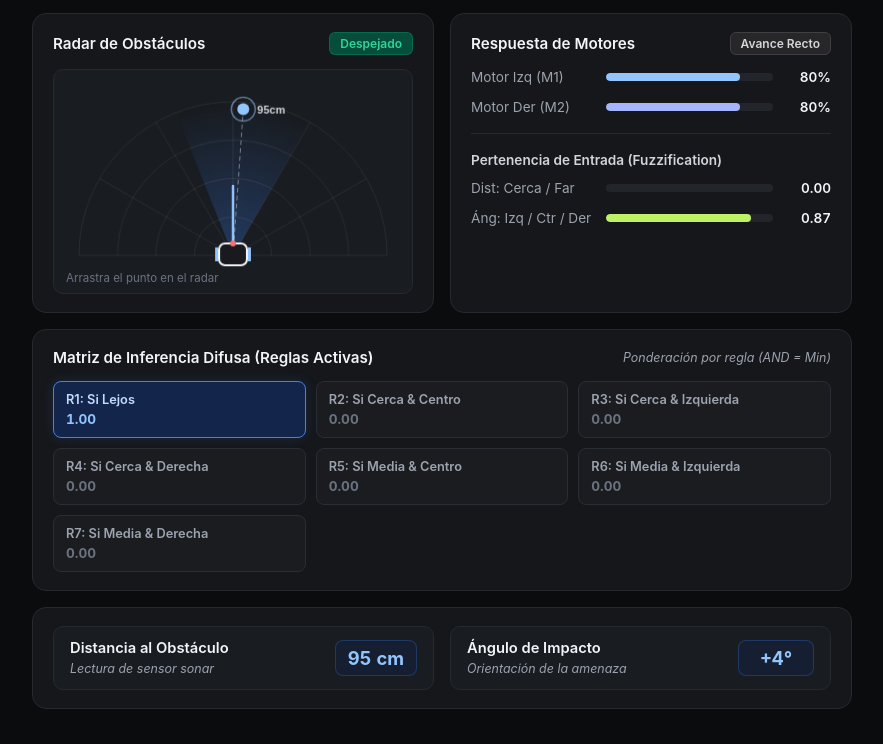
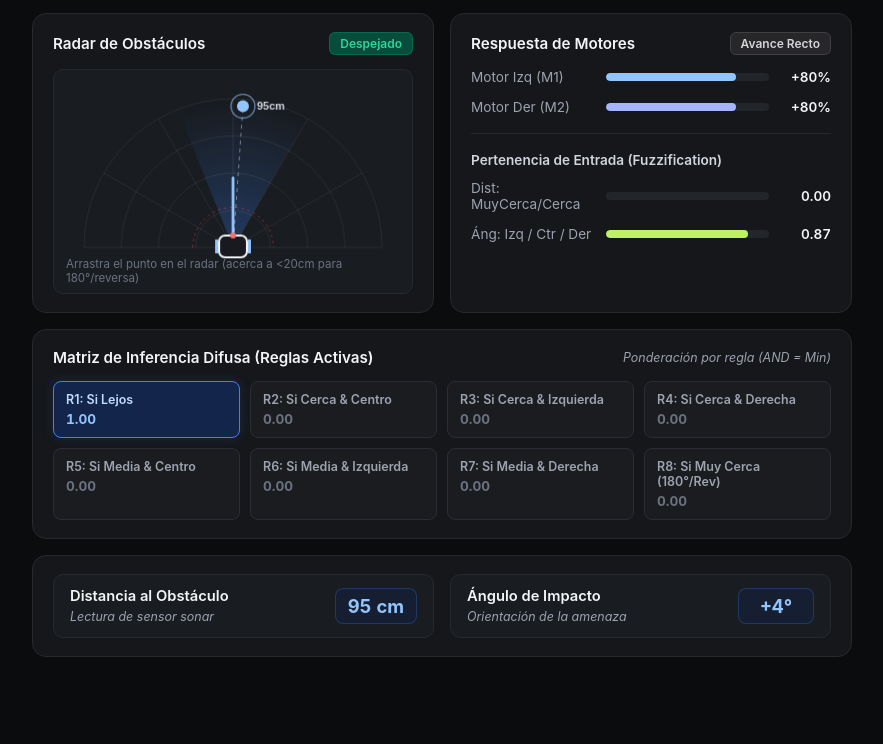
Before and after one commit to ALUN403/Simulacion, a plain HTML site: page Reglas_difusas.html in a window 1280 px wide. Shown: the part 56-800 px from the top of the page, without its empty margins (198-1081 px from the left). Drawn offline with Linux system fonts and the light colour scheme.

Commit message:
Update Reglas_difusas.html

```diff
--- a/Reglas_difusas.html
+++ b/Reglas_difusas.html
@@ -16,8 +16,11 @@
       --accent-indigo: #a5b4fc;
       --accent-green: #34d399;
       --accent-lime: #bef264;
+      --accent-red: #f87171;
       --rule-active-bg: #13254b;
       --rule-active-border: #3b82f6;
+      --rule-danger-bg: #450a0a;
+      --rule-danger-border: #ef4444;
       --rule-inactive-bg: #1a1c20;
       --rule-inactive-border: #2a2d34;
     }
@@ -164,7 +167,7 @@
 
     .metric-row {
       display: grid;
-      grid-template-columns: 125px 1fr 48px;
+      grid-template-columns: 125px 1fr 52px;
       align-items: center;
       gap: 10px;
       font-size: 0.85rem;
@@ -192,7 +195,7 @@
     .progress-fill {
       height: 100%;
       border-radius: 999px;
-      transition: width 0.06s ease-out;
+      transition: width 0.06s ease-out, background-color 0.15s ease;
     }
 
     .divider {
@@ -211,11 +214,11 @@
     /* Matriz de Inferencia Difusa */
     .rules-grid {
       display: grid;
-      grid-template-columns: repeat(3, 1fr);
+      grid-template-columns: repeat(4, 1fr);
       gap: 10px;
     }
 
-    @media (max-width: 600px) {
+    @media (max-width: 680px) {
       .rules-grid {
         grid-template-columns: repeat(2, 1fr);
       }
@@ -235,8 +238,14 @@
       box-shadow: 0 0 12px rgba(59, 130, 246, 0.18);
     }
 
+    .rule-box.danger-active {
+      background-color: var(--rule-danger-bg);
+      border-color: var(--rule-danger-border);
+      box-shadow: 0 0 14px rgba(239, 68, 68, 0.28);
+    }
+
     .rule-name {
-      font-size: 0.8rem;
+      font-size: 0.78rem;
       font-weight: 600;
       color: var(--text-secondary);
       margin-bottom: 4px;
@@ -244,6 +253,10 @@
 
     .rule-box.active .rule-name {
       color: #bfdbfe;
+    }
+
+    .rule-box.danger-active .rule-name {
+      color: #fecaca;
     }
 
     .rule-weight {
@@ -255,6 +268,10 @@
 
     .rule-box.active .rule-weight {
       color: #93c5fd;
+    }
+
+    .rule-box.danger-active .rule-weight {
+      color: #f87171;
     }
 
     /* Panel de Telemetría de Entrada (Sin Sliders) */
@@ -323,7 +340,7 @@
         </div>
         <div class="radar-box">
           <canvas id="radarCanvas" width="360" height="225"></canvas>
-          <span class="radar-hint">Arrastra el punto en el radar</span>
+          <span class="radar-hint">Arrastra el punto en el radar (acerca a &lt;20cm para 180°/reversa)</span>
         </div>
       </div>
 
@@ -340,7 +357,7 @@
             <div class="progress-track">
               <div id="bar-m1" class="progress-fill" style="width: 80%; background: var(--accent-blue);"></div>
             </div>
-            <span id="val-m1" class="metric-value">80%</span>
+            <span id="val-m1" class="metric-value">+80%</span>
           </div>
 
           <div class="metric-row">
@@ -348,7 +365,7 @@
             <div class="progress-track">
               <div id="bar-m2" class="progress-fill" style="width: 80%; background: var(--accent-indigo);"></div>
             </div>
-            <span id="val-m2" class="metric-value">80%</span>
+            <span id="val-m2" class="metric-value">+80%</span>
           </div>
         </div>
 
@@ -357,7 +374,7 @@
         <div class="section-label">Pertenencia de Entrada (Fuzzification)</div>
         <div class="metric-group">
           <div class="metric-row">
-            <span class="metric-label">Dist: Cerca / Far</span>
+            <span class="metric-label">Dist: MuyCerca/Cerca</span>
             <div class="progress-track">
               <div id="bar-fuzz-dist" class="progress-fill" style="width: 0%; background: var(--accent-green);"></div>
             </div>
@@ -410,6 +427,10 @@
         <div id="rule-r7" class="rule-box">
           <div class="rule-name">R7: Si Media & Derecha</div>
           <div id="w-r7" class="rule-weight">0.00</div>
+        </div>
+        <div id="rule-r8" class="rule-box">
+          <div class="rule-name">R8: Si Muy Cerca (180°/Rev)</div>
+          <div id="w-r8" class="rule-weight">0.00</div>
         </div>
       </div>
     </div>
@@ -468,9 +489,9 @@
     // Parámetros geométricos del radar
     const RADAR = {
       cx: canvas.width / 2,
-      cy: canvas.height - 38,
-      maxRadius: 155,
-      minRadius: 25
+      cy: canvas.height - 46,
+      maxRadius: 150,
+      minRadius: 22
     };
 
     // Funciones de pertenencia (Triangulares / Trapezoidales)
@@ -491,24 +512,33 @@
     // Motor de inferencia difusa
     function computeFuzzyLogic(dist, ang) {
       // 1. Fuzzificación de Distancia (10 cm a 100 cm)
-      const muCerca = trapmf(dist, 0, 10, 22, 55);
-      const muMedia = trimf(dist, 22, 45, 70);
-      const muLejos = trapmf(dist, 40, 65, 100, 120);
+      const muMuyCerca = trapmf(dist, 0, 10, 15, 23);  // Zona crítica de colisión (< 23 cm)
+      const muCerca    = trimf(dist, 15, 28, 55);      // Evasión cercana
+      const muMedia    = trimf(dist, 25, 48, 70);      // Precaución media
+      const muLejos    = trapmf(dist, 42, 65, 100, 120); // Camino despejado
 
       // 2. Fuzzificación de Ángulo (-90° Izquierda a +90° Derecha)
       const muIzq = trapmf(ang, -110, -90, -35, -5);
       const muCtr = trimf(ang, -30, 0, 30);
       const muDer = trapmf(ang, 5, 35, 90, 110);
 
+      // Dirección de escape 180° / Reversa según de qué lado viene el impacto
+      // Si el obstáculo está muy encima frontalmente (< 13 cm), retrocede en reversa pura (-60%, -60%)
+      // Entre 13 y 23 cm ejecuta contrarrotación de 180° (+75% / -75%) hacia el lado libre
+      const isReversePure = dist <= 13;
+      const escapeM1 = isReversePure ? -60 : (ang > 0 ? -75 : 75);
+      const escapeM2 = isReversePure ? -60 : (ang > 0 ? 75 : -75);
+
       // 3. Evaluación de Reglas (Operador AND = Math.min)
       const rules = [
-        { id: "r1", w: muLejos,                 m1: 80, m2: 80 },
-        { id: "r2", w: Math.min(muCerca, muCtr), m1: 85, m2: 15 },
-        { id: "r3", w: Math.min(muCerca, muIzq), m1: 85, m2: 20 },
-        { id: "r4", w: Math.min(muCerca, muDer), m1: 20, m2: 85 },
-        { id: "r5", w: Math.min(muMedia, muCtr), m1: 75, m2: 40 },
-        { id: "r6", w: Math.min(muMedia, muIzq), m1: 78, m2: 48 },
-        { id: "r7", w: Math.min(muMedia, muDer), m1: 48, m2: 78 }
+        { id: "r1", w: muLejos,                 m1: 80,       m2: 80 },
+        { id: "r2", w: Math.min(muCerca, muCtr), m1: 85,       m2: 15 },
+        { id: "r3", w: Math.min(muCerca, muIzq), m1: 85,       m2: 20 },
+        { id: "r4", w: Math.min(muCerca, muDer), m1: 20,       m2: 85 },
+        { id: "r5", w: Math.min(muMedia, muCtr), m1: 75,       m2: 40 },
+        { id: "r6", w: Math.min(muMedia, muIzq), m1: 78,       m2: 48 },
+        { id: "r7", w: Math.min(muMedia, muDer), m1: 48,       m2: 78 },
+        { id: "r8", w: muMuyCerca,              m1: escapeM1, m2: escapeM2 }
       ];
 
       // 4. Defuzzificación (Promedio Ponderado)
@@ -526,6 +556,7 @@
       const outM2 = sumW > 0 ? Math.round(sumM2 / sumW) : 80;
 
       return {
+        muMuyCerca,
         muCerca,
         muMedia,
         muLejos,
@@ -534,7 +565,8 @@
         muDer,
         rules,
         outM1,
-        outM2
+        outM2,
+        isReversePure
       };
     }
 
@@ -550,12 +582,10 @@
       const dx = x - RADAR.cx;
       const dy = y - RADAR.cy;
 
-      // Calcular ángulo en grados (-90° izquierda a +90° derecha)
       let angleDeg = Math.atan2(dy, dx) * (180 / Math.PI) + 90;
       if (angleDeg > 180) angleDeg -= 360;
       angleDeg = Math.max(-90, Math.min(90, Math.round(angleDeg)));
 
-      // Calcular distancia radial y mapearla a [10 cm, 100 cm]
       const pixelDist = Math.hypot(dx, dy);
       const clampedRadius = Math.max(RADAR.minRadius, Math.min(RADAR.maxRadius, pixelDist));
       const norm = (clampedRadius - RADAR.minRadius) / (RADAR.maxRadius - RADAR.minRadius);
@@ -596,31 +626,29 @@
       updateSimulation();
     });
 
-    // Permitir ajuste fino con la rueda del mouse sobre el radar
     canvas.addEventListener("wheel", (e) => {
       e.preventDefault();
       if (e.shiftKey) {
-        // Shift + Rueda ajusta el ángulo
         state.ang = Math.max(-90, Math.min(90, state.ang + Math.sign(e.deltaY) * 2));
       } else {
-        // Rueda normal ajusta la distancia
         state.dist = Math.max(10, Math.min(100, state.dist - Math.sign(e.deltaY) * 2));
       }
       updateSimulation();
     }, { passive: false });
 
     // Dibujado del Radar en Canvas
-    function drawRadar(dist, ang, outM1, outM2) {
+    function drawRadar(dist, ang, res) {
       const w = canvas.width;
       const h = canvas.height;
       ctx.clearRect(0, 0, w, h);
 
       const { cx, cy, maxRadius, minRadius } = RADAR;
+      const isEmergency = res.muMuyCerca > 0.3;
 
       // Gradiente cónico del haz sonar
       const rad = (ang - 90) * (Math.PI / 180);
       const beamGrad = ctx.createRadialGradient(cx, cy, 10, cx, cy, maxRadius);
-      beamGrad.addColorStop(0, "rgba(59, 130, 246, 0.28)");
+      beamGrad.addColorStop(0, isEmergency ? "rgba(239, 68, 68, 0.35)" : "rgba(59, 130, 246, 0.28)");
       beamGrad.addColorStop(1, "rgba(59, 130, 246, 0.0)");
 
       ctx.save();
@@ -631,6 +659,15 @@
       ctx.fillStyle = beamGrad;
       ctx.fill();
       ctx.restore();
+
+      // Zona crítica roja de colisión (< 23 cm)
+      const dangerRadius = ((23 - 10) / 90) * (maxRadius - minRadius) + minRadius;
+      ctx.beginPath();
+      ctx.arc(cx, cy, dangerRadius, Math.PI, 0, false);
+      ctx.strokeStyle = "rgba(239, 68, 68, 0.45)";
+      ctx.setLineDash([3, 3]);
+      ctx.stroke();
+      ctx.setLineDash([]);
 
       // Arcos concéntricos del radar
       ctx.strokeStyle = "rgba(255, 255, 255, 0.08)";
@@ -650,15 +687,35 @@
         ctx.stroke();
       }
 
-      // Vector resultante de dirección del robot
-      const steerAngle = ((outM1 - outM2) / 100) * 0.85 - Math.PI / 2;
-      ctx.beginPath();
-      ctx.moveTo(cx, cy - 12);
-      ctx.lineTo(cx + Math.cos(steerAngle) * 58, cy - 12 + Math.sin(steerAngle) * 58);
-      ctx.strokeStyle = "#93c5fd";
-      ctx.lineWidth = 2.5;
+      // Vector resultante de dirección / escape del robot
+      ctx.save();
+      ctx.lineWidth = 2.8;
       ctx.lineCap = "round";
-      ctx.stroke();
+
+      if (res.outM1 < 0 && res.outM2 < 0) {
+        // Reversa directa hacia atrás (+90° abajo)
+        ctx.strokeStyle = "#f87171";
+        ctx.beginPath();
+        ctx.moveTo(cx, cy + 12);
+        ctx.lineTo(cx, cy + 38);
+        ctx.stroke();
+      } else if (res.outM1 < 0 || res.outM2 < 0) {
+        // Giro de escape de 180° (arco de media vuelta)
+        const dirSign = res.outM1 > res.outM2 ? 1 : -1;
+        ctx.strokeStyle = "#f87171";
+        ctx.beginPath();
+        ctx.arc(cx, cy, 34, -Math.PI / 2, -Math.PI / 2 + dirSign * Math.PI * 0.88, dirSign < 0);
+        ctx.stroke();
+      } else {
+        // Avance / evasión normal hacia adelante
+        const steerAngle = ((res.outM1 - res.outM2) / 100) * 0.85 - Math.PI / 2;
+        ctx.strokeStyle = "#93c5fd";
+        ctx.beginPath();
+        ctx.moveTo(cx, cy - 12);
+        ctx.lineTo(cx + Math.cos(steerAngle) * 58, cy - 12 + Math.sin(steerAngle) * 58);
+        ctx.stroke();
+      }
+      ctx.restore();
 
       // Posición del obstáculo detectado
       const normDist = ((dist - 10) / 90) * (maxRadius - minRadius) + minRadius;
@@ -671,7 +728,7 @@
       ctx.beginPath();
       ctx.moveTo(cx, cy);
       ctx.lineTo(obsX, obsY);
-      ctx.strokeStyle = "rgba(255, 255, 255, 0.4)";
+      ctx.strokeStyle = isEmergency ? "rgba(248, 113, 113, 0.7)" : "rgba(255, 255, 255, 0.4)";
       ctx.lineWidth = 1;
       ctx.stroke();
       ctx.restore();
@@ -680,24 +737,24 @@
       const haloRadius = state.isDragging ? 16 : (state.isHovering ? 14 : 12);
       ctx.beginPath();
       ctx.arc(obsX, obsY, haloRadius, 0, Math.PI * 2);
-      ctx.strokeStyle = state.isDragging ? "#60a5fa" : "rgba(147, 197, 253, 0.55)";
+      ctx.strokeStyle = isEmergency ? "#ef4444" : (state.isDragging ? "#60a5fa" : "rgba(147, 197, 253, 0.55)");
       ctx.lineWidth = state.isDragging ? 2 : 1.5;
       ctx.stroke();
 
       ctx.beginPath();
       ctx.arc(obsX, obsY, 6, 0, Math.PI * 2);
-      ctx.fillStyle = state.isDragging ? "#ffffff" : "#93c5fd";
+      ctx.fillStyle = isEmergency ? "#f87171" : (state.isDragging ? "#ffffff" : "#93c5fd");
       ctx.fill();
 
       // Etiqueta de distancia junto al obstáculo
-      ctx.fillStyle = "#d1d5db";
+      ctx.fillStyle = isEmergency ? "#fca5a5" : "#d1d5db";
       ctx.font = "600 11px sans-serif";
       const labelOffsetX = obsX > w - 65 ? -44 : 14;
       ctx.fillText(`${dist}cm`, obsX + labelOffsetX, obsY + 4);
 
       // Chasis del Robot en la base
       ctx.fillStyle = "#181a1f";
-      ctx.strokeStyle = "#f3f4f6";
+      ctx.strokeStyle = isEmergency ? "#f87171" : "#f3f4f6";
       ctx.lineWidth = 2;
       ctx.beginPath();
       ctx.roundRect(cx - 14, cy - 12, 28, 22, 6);
@@ -705,7 +762,7 @@
       ctx.stroke();
 
       // Ruedas laterales del robot
-      ctx.fillStyle = "#93c5fd";
+      ctx.fillStyle = isEmergency ? "#f87171" : "#93c5fd";
       ctx.fillRect(cx - 18, cy - 8, 3, 14);
       ctx.fillRect(cx + 15, cy - 8, 3, 14);
 
@@ -727,16 +784,22 @@
       // Ejecutar motor difuso
       const res = computeFuzzyLogic(dist, ang);
 
-      // Actualizar barras de motores
-      barM1.style.width = `${res.outM1}%`;
-      valM1.textContent = `${res.outM1}%`;
-      barM2.style.width = `${res.outM2}%`;
-      valM2.textContent = `${res.outM2}%`;
+      // Actualizar barras de motores (soporta potencia negativa / reversa)
+      barM1.style.width = `${Math.abs(res.outM1)}%`;
+      barM1.style.backgroundColor = res.outM1 < 0 ? "var(--accent-red)" : "var(--accent-blue)";
+      valM1.textContent = `${res.outM1 > 0 ? "+" : ""}${res.outM1}%`;
+
+      barM2.style.width = `${Math.abs(res.outM2)}%`;
+      barM2.style.backgroundColor = res.outM2 < 0 ? "var(--accent-red)" : "var(--accent-indigo)";
+      valM2.textContent = `${res.outM2 > 0 ? "+" : ""}${res.outM2}%`;
 
       // Actualizar barras de pertenencia (Fuzzification)
+      const dominantDist = Math.max(res.muMuyCerca, res.muCerca);
       const dominantAng = Math.max(res.muIzq, res.muCtr, res.muDer);
-      barFuzzDist.style.width = `${Math.round(res.muCerca * 100)}%`;
-      valFuzzDist.textContent = res.muCerca.toFixed(2);
+
+      barFuzzDist.style.width = `${Math.round(dominantDist * 100)}%`;
+      barFuzzDist.style.backgroundColor = res.muMuyCerca > 0.3 ? "var(--accent-red)" : "var(--accent-green)";
+      valFuzzDist.textContent = dominantDist.toFixed(2);
 
       barFuzzAng.style.width = `${Math.round(dominantAng * 100)}%`;
       valFuzzAng.textContent = dominantAng.toFixed(2);
@@ -746,15 +809,22 @@
         const box = document.getElementById(`rule-${r.id}`);
         const weightEl = document.getElementById(`w-${r.id}`);
         weightEl.textContent = r.w.toFixed(2);
+
+        box.classList.remove("active", "danger-active");
         if (r.w > 0.01) {
-          box.classList.add("active");
-        } else {
-          box.classList.remove("active");
+          if (r.id === "r8") {
+            box.classList.add("danger-active");
+          } else {
+            box.classList.add("active");
+          }
         }
       });
 
       // Actualizar badges de estado y acción
-      if (dist < 30) {
+      if (res.muMuyCerca > 0.3) {
+        statusBadge.textContent = "Colisión Inminente";
+        statusBadge.className = "badge danger";
+      } else if (dist < 35) {
         statusBadge.textContent = "Peligro Crítico";
         statusBadge.className = "badge danger";
       } else if (dist < 65) {
@@ -765,19 +835,28 @@
         statusBadge.className = "badge safe";
       }
 
-      if (Math.abs(res.outM1 - res.outM2) <= 4) {
+      if (res.outM1 < 0 && res.outM2 < 0) {
+        actionBadge.textContent = "Reversa de Escape";
+        actionBadge.className = "badge danger";
+      } else if (res.outM1 < 0 || res.outM2 < 0) {
+        actionBadge.textContent = "Giro Escape 180°";
+        actionBadge.className = "badge danger";
+      } else if (Math.abs(res.outM1 - res.outM2) <= 4) {
         actionBadge.textContent = "Avance Recto";
-      } else if (ang > 0) {
+        actionBadge.className = "badge neutral";
+      } else if (res.outM1 > res.outM2) {
         actionBadge.textContent = "Desvío Derecha";
+        actionBadge.className = "badge neutral";
       } else {
         actionBadge.textContent = "Desvío Izquierda";
+        actionBadge.className = "badge neutral";
       }
 
       // Redibujar radar
-      drawRadar(dist, ang, res.outM1, res.outM2);
+      drawRadar(dist, ang, res);
     }
 
-    // Inicialización con los valores de tu captura (95 cm, +4°)
+    // Inicialización
     updateSimulation();
   </script>
 </body>
```
